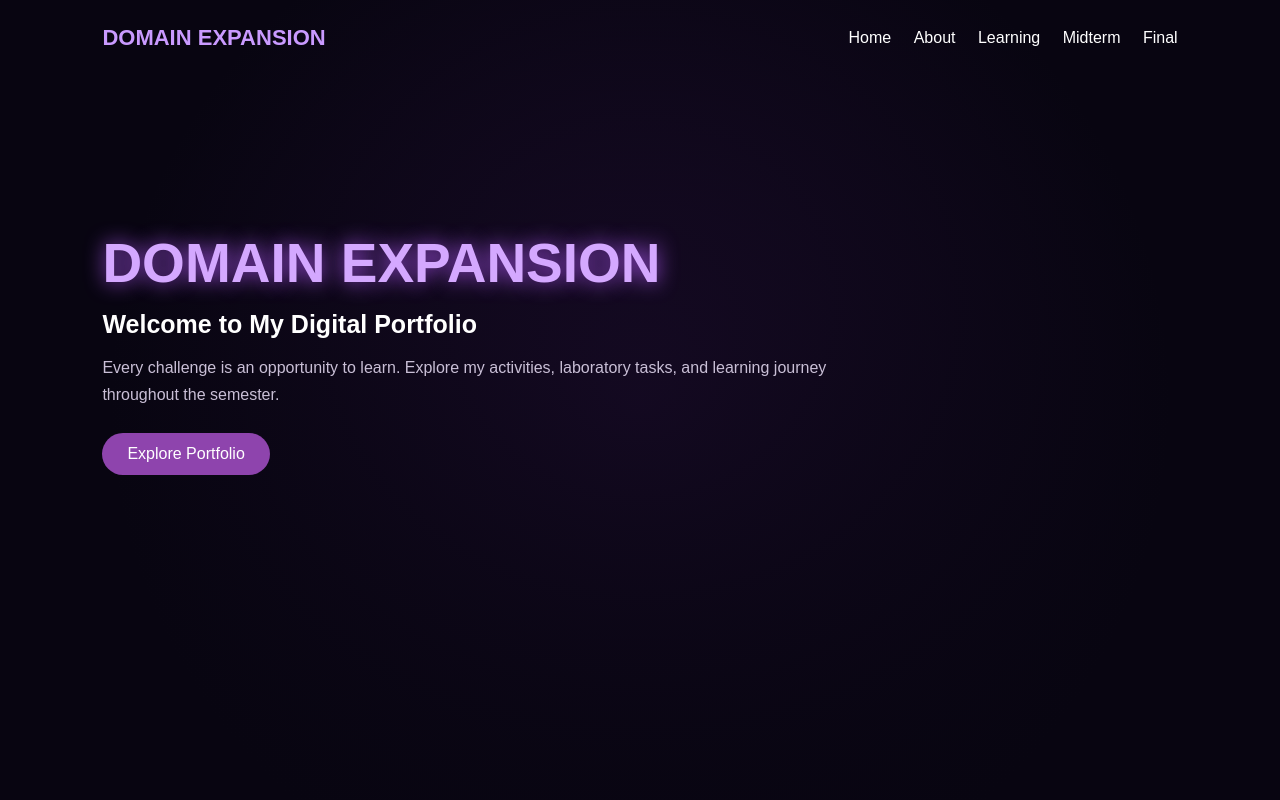
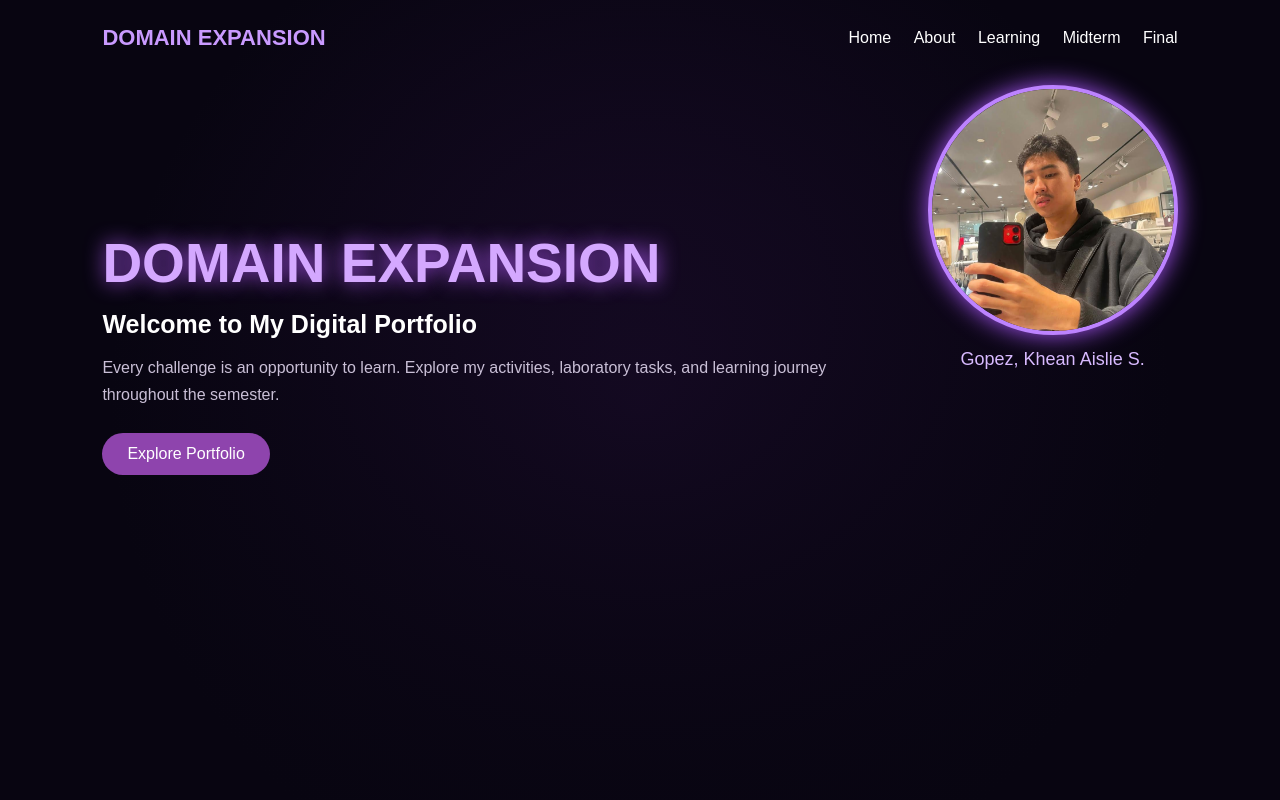
Before and after one commit to gopezkhean78-ui/Pogi-ako, a plain HTML site: page index.html in a window 1280 px wide. Shown: the top 800 px of the page. Drawn offline with Linux system fonts and the light colour scheme.

Commit message:
Update index.html

```diff
--- a/index.html
+++ b/index.html
@@ -259,7 +259,33 @@
                 <a href="#final">Final</a>
             </div>
         </nav>
+<div class="profile">
+    <img src="Media.jpg" alt="My Profile Photo">
+    <p>Gopez, Khean Aislie S.</p>
+</div>
+        <style>
+            .profile {
+    position: absolute;
+    top: 85px;
+    right: 8%;
+    text-align: center;
+}
 
+.profile img {
+    width: 250px;
+    height: 250px;
+    border-radius: 50%;
+    border: 4px solid #bd83ff;
+    object-fit: cover;
+    box-shadow: 0 0 25px #a855f7;
+}
+
+.profile p {
+    margin-top: 10px;
+    color: #d8baff;
+    font-size: 18px;
+}
+        </style>
 
 
         </div>
```
